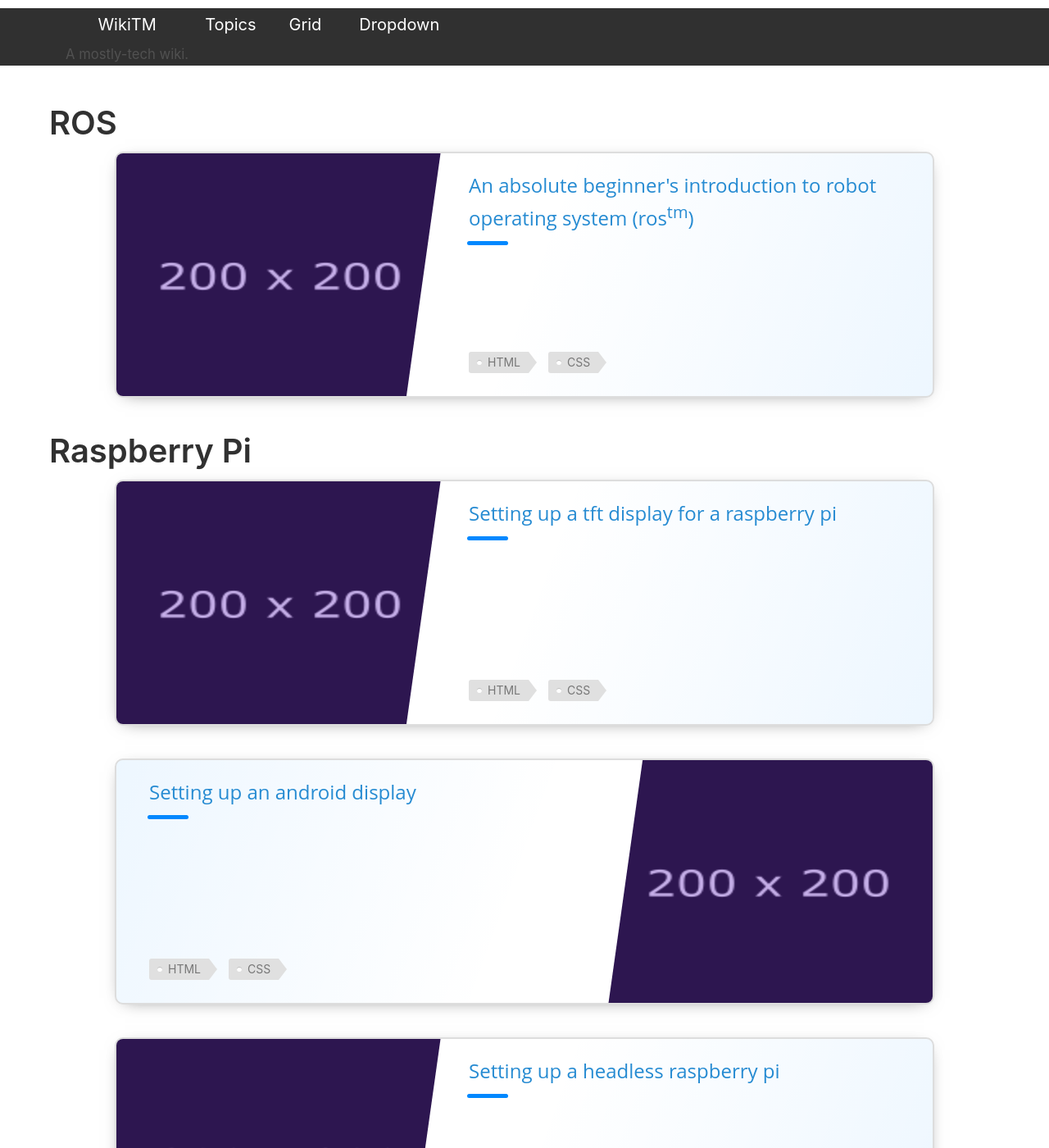
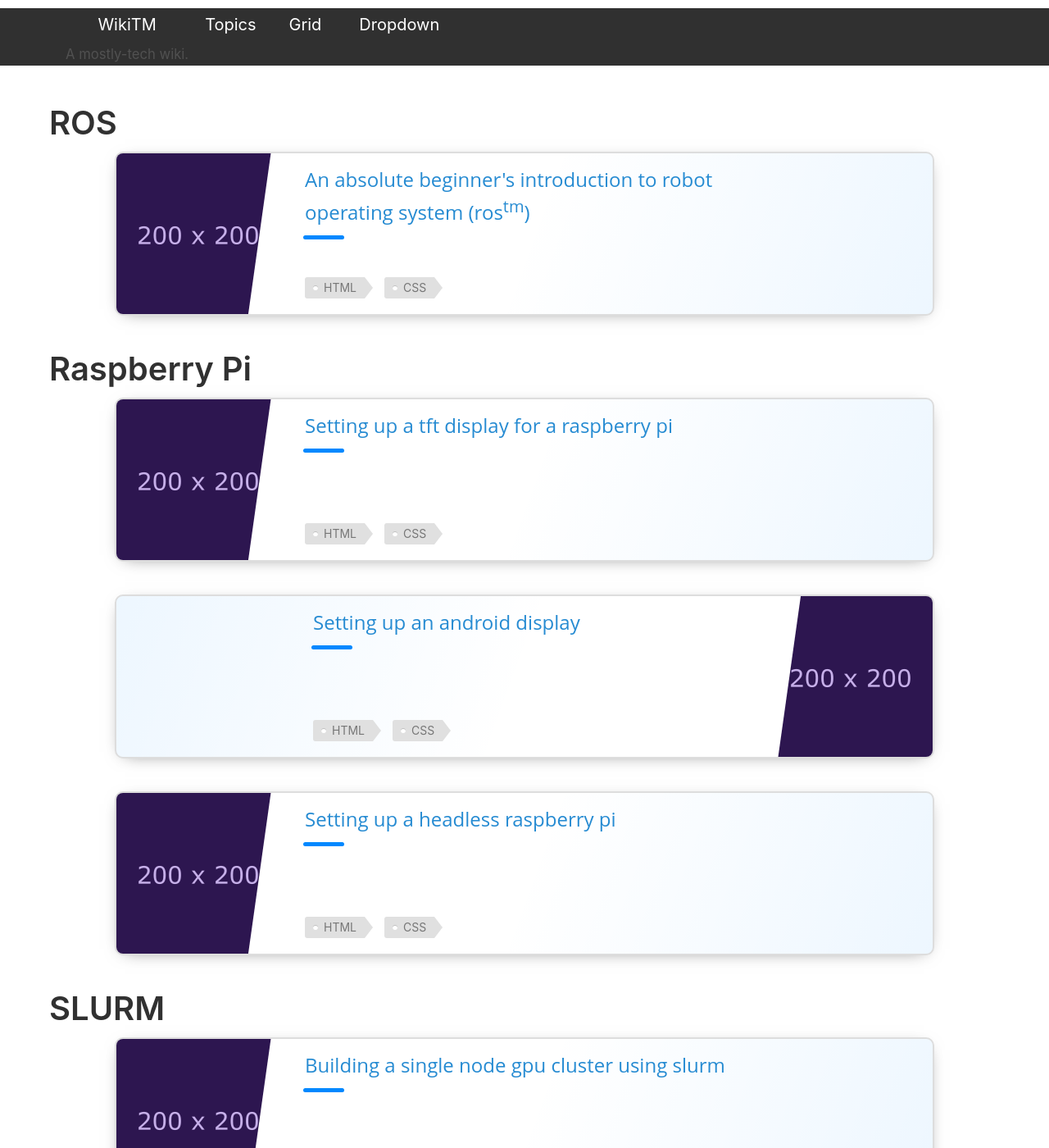
Before and after one commit to tejaswid/wikitm, a Jekyll site: the page built from grid.html, in a window 1280 px wide and 1400 px high. Shown: the whole window at 82% size. Built offline with Jekyll 4.4.1, drawn with Linux system fonts in a browser that asks for light colours.

Commit message:
reduced height of cards to 200px

```diff
--- a/_sass/_card.scss
+++ b/_sass/_card.scss
@@ -13,7 +13,7 @@
 .card {
 	position: relative;
 	width: 100%;
-	height: 300px;
+	height: 200px;
 	margin-bottom: 40px;
 	border-radius: 10px;
 	background-color: #fff;
@@ -50,8 +50,8 @@
 }
 .card-img {
 	position: absolute;
-	height: 300px;
-	width: 400px;
+	height: 200px;
+	width: 200px;
 	top: 0;
 	left: 0;
 	transition: transform 0.2s ease;
@@ -70,13 +70,13 @@
 	position: absolute;
 	top: 7%;
 	bottom: 7%;
-	left: 430px;
+	left: 230px;
 	width: calc(100% - 470px);
 	font-size: 17px;
 }
 .card:nth-child(2n) .card-textbox {
 	left: initial;
-	right: 430px;
+	right: 230px;
 }
 .card-textbox::before,
 .card-textbox::after {
```
